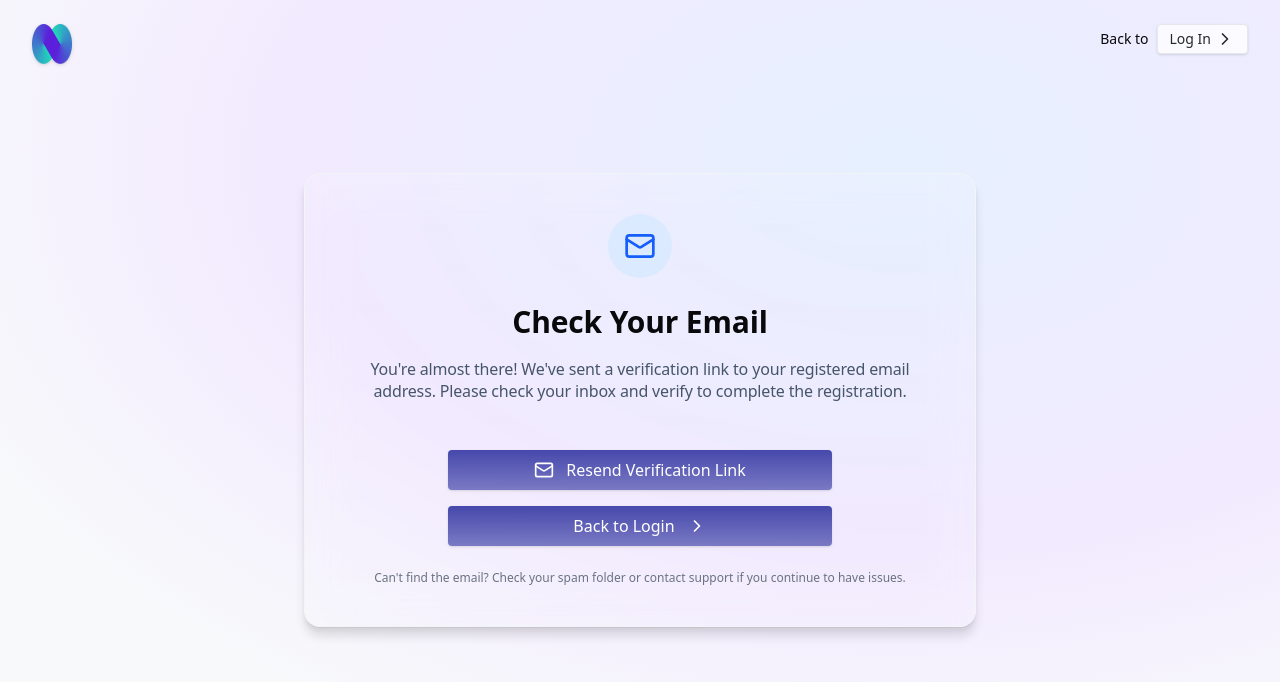
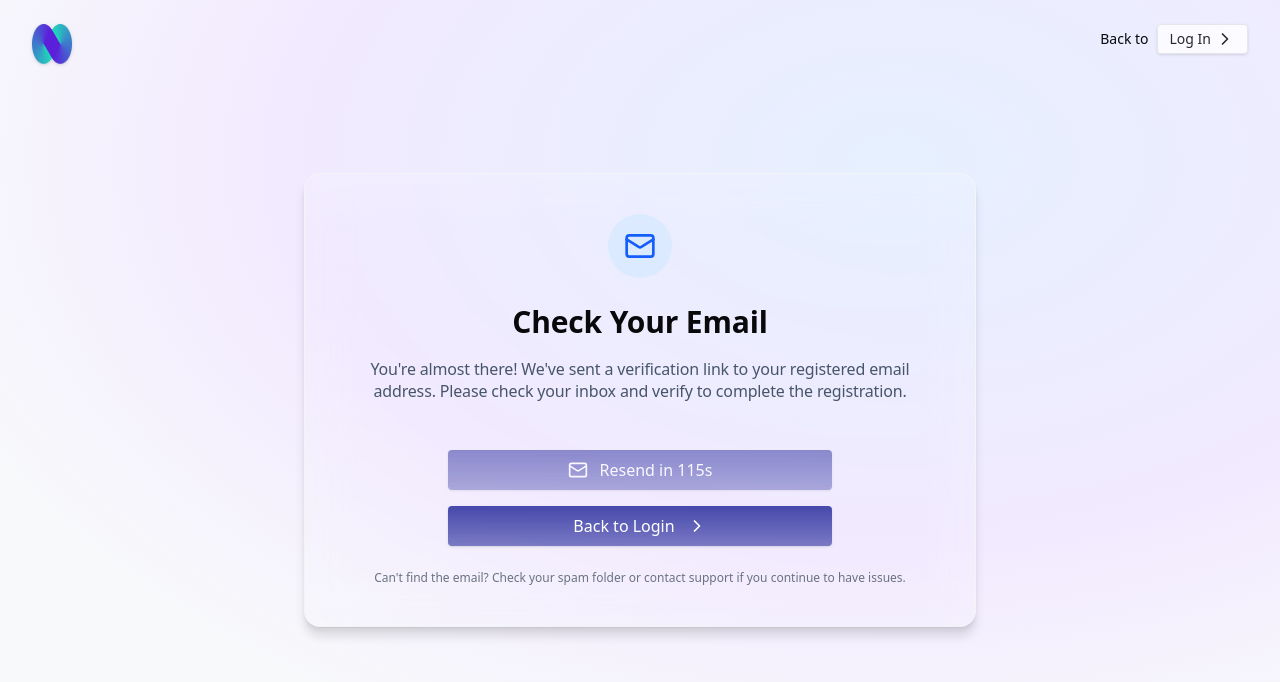
Before and after one commit to ragOP/CosmoLex-Mva, a React (Vite) app: page /verification in a window 1280 px wide. Shown: the top 682 px of the page. Built offline with nearby package versions, Linux system fonts and the light colour scheme.

Commit message:
feat: implement cooldown timer for resend verification link and update password requirements to a minimum of 8 characters

```diff
--- a/src/pages/VerificationPage.jsx
+++ b/src/pages/VerificationPage.jsx
@@ -11,6 +11,7 @@ const VerificationPage = () => {
   const [isResending, setIsResending] = useState(false);
   const [message, setMessage] = useState('');
   const [error, setError] = useState('');
+  const [cooldownTime, setCooldownTime] = useState(120);
 
   // Auto-clear messages after 5 seconds
   React.useEffect(() => {
@@ -26,6 +27,17 @@ const VerificationPage = () => {
       return () => clearTimeout(timer);
     }
   }, [error]);
+
+  // Cooldown timer effect
+  React.useEffect(() => {
+    let interval;
+    if (cooldownTime > 0) {
+      interval = setInterval(() => {
+        setCooldownTime(prev => prev - 1);
+      }, 1000);
+    }
+    return () => clearInterval(interval);
+  }, [cooldownTime]);
 
   // Get email from URL params or localStorage
   const urlParams = new URLSearchParams(window.location.search);
@@ -53,6 +65,8 @@ const VerificationPage = () => {
       // Check if request was successful - API returns Apistatus: true for success
       if (result.response && (result.response.Apistatus === true || result.response.success === true)) {
         setMessage('Verification link sent successfully! Please check your inbox and spam folder.');
+        // Start 2-minute cooldown
+        setCooldownTime(120);
       } else {
         // Handle API errors
         let errorMessage = 'Failed to resend verification link. Please try again.';
@@ -81,6 +95,8 @@ const VerificationPage = () => {
         }
 
         setError(errorMessage);
+        // Start cooldown even on error to prevent spam
+        setCooldownTime(120);
       }
     } catch (error) {
       console.error('Resend verification error:', error);
@@ -97,6 +113,8 @@ const VerificationPage = () => {
       } else {
         setError('An error occurred while resending the verification link. Please try again.');
       }
+      // Start cooldown even on error to prevent spam
+      setCooldownTime(120);
     } finally {
       setIsResending(false);
     }
@@ -135,7 +153,7 @@ const VerificationPage = () => {
               <Alert color="error" className="w-fit rounded-xl md:rounded-2xl max-w-md">{error}</Alert>
             )}
             {message && (
-              <Alert color="success" className="w-fit rounded-xl md:rounded-2xl max-w-md">{message}</Alert>
+              <Alert color="green" className="w-fit rounded-xl md:rounded-2xl max-w-md">{message}</Alert>
             )}
           </div>
         </div>
@@ -183,12 +201,17 @@ const VerificationPage = () => {
           <CustomButton
             type="button"
             onClick={handleResendLink}
-            disabled={isResending}
+            disabled={isResending || cooldownTime > 0}
             className={`bg-gray-200 text-gray-700 hover:bg-gray-300 disabled:opacity-50 ${isResending ? 'animate-pulse' : ''}`}
             icon={isResending ? RefreshCw : Mail}
             iconPosition="left"
           >
-            {isResending ? 'Sending...' : 'Resend Verification Link'}
+            {isResending
+              ? 'Sending...'
+              : cooldownTime > 0
+                ? `Resend in ${cooldownTime}s`
+                : 'Resend Verification Link'
+            }
           </CustomButton>
 
           <Link to="/login">
--- a/src/pages/signup/components/SignupStep3.jsx
+++ b/src/pages/signup/components/SignupStep3.jsx
@@ -39,7 +39,7 @@ const SignupStep3 = ({ formData, handleInputChange }) => (
     <div className="bg-gray-50 p-4 rounded-lg">
       <p className="text-sm text-gray-600 mb-2">Password Requirements:</p>
       <ul className="text-xs text-gray-500 space-y-1">
-        <li>• At least 6 characters long</li>
+        <li>• At least 8 characters long</li>
         <li>• Must match confirmation password</li>
       </ul>
     </div>
--- a/src/pages/signup/components/signupValidation.js
+++ b/src/pages/signup/components/signupValidation.js
@@ -27,8 +27,8 @@ export const validateStep = (step, formData) => {
       if (formData.password !== formData.password_confirmation) {
         return 'Passwords do not match';
       }
-      if (formData.password.length < 6) {
-        return 'Password must be at least 6 characters long';
+      if (formData.password.length < 8) {
+        return 'Password must be at least 8 characters long';
       }
       if (!formData.terms_accepted) {
         return 'Please accept the terms and conditions';
```
